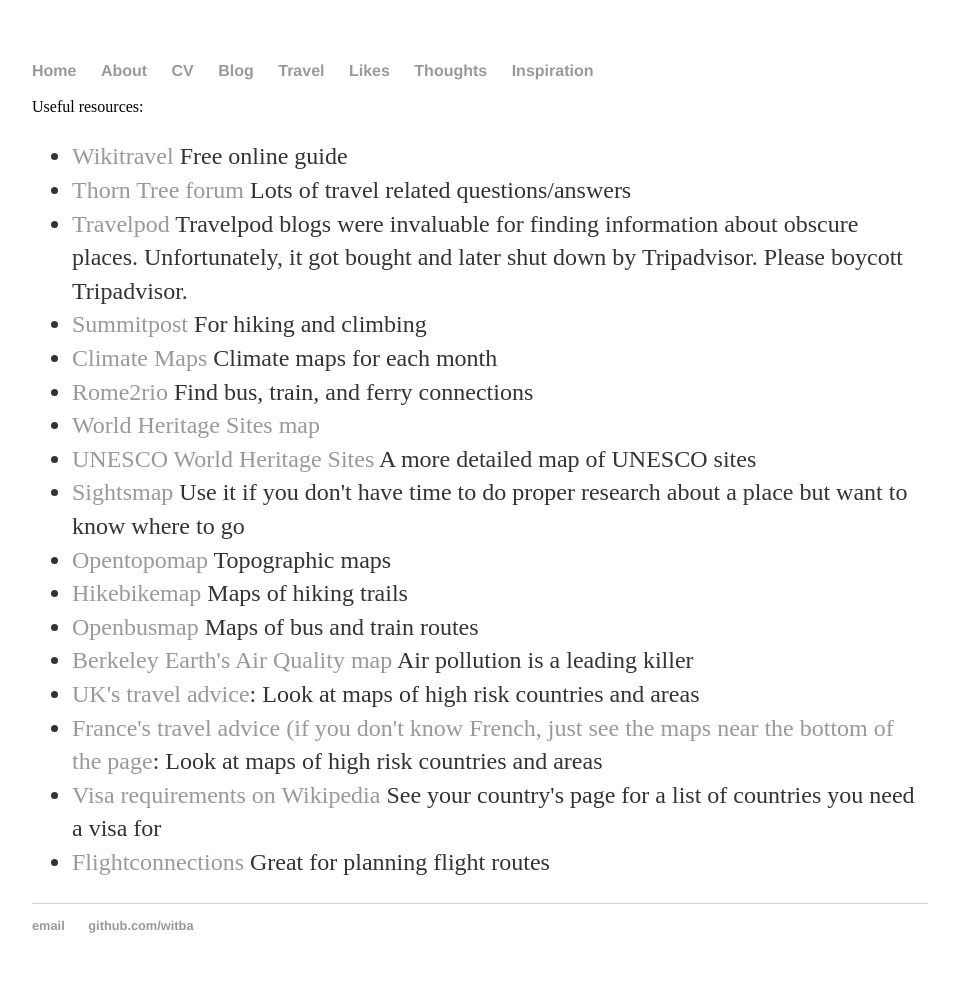
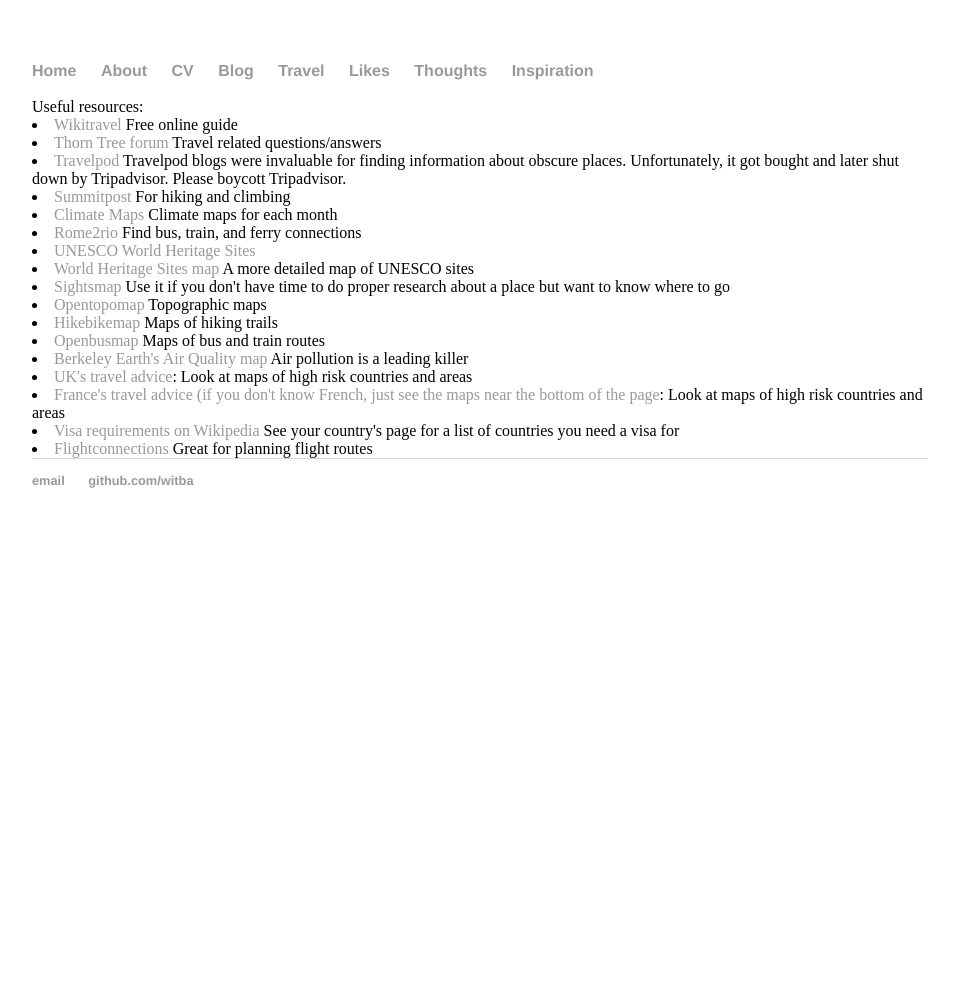
Before and after one commit to witba/witba.github.io, a Jekyll site: the page built from travel/resources.html, in a window 1280 px wide. Shown: the whole page, without its empty margins (160-1119 px from the left). Built offline with Jekyll 4.4.1, drawn with Linux system fonts in a browser that asks for light colours; after the commit the page ends 900 px from its top, so only the background shows below that.

Commit message:
Update resources.html

```diff
--- a/travel/resources.html
+++ b/travel/resources.html
@@ -5,15 +5,15 @@
 
 <div class="travel">
 Useful resources:
-<ul>
+
 <li><a href="https://wikitravel.org/en/Main_Page">Wikitravel</a> Free online guide
-<li><a href="https://www.lonelyplanet.com/thorntree/welcome">Thorn Tree forum</a> Lots of travel related questions/answers
+<li><a href="https://www.lonelyplanet.com/thorntree/welcome">Thorn Tree forum</a> Travel related questions/answers
 <li><a href="http://travelpod.com">Travelpod</a> Travelpod blogs were invaluable for finding information about obscure places. Unfortunately, it got bought and later shut down by Tripadvisor. Please boycott Tripadvisor.
 <li><a href="https://www.summitpost.org">Summitpost</a> For hiking and climbing
 <li><a href="http://climatemaps.romgens.com/">Climate Maps</a> Climate maps for each month
 <li><a href="https://www.rome2rio.com/">Rome2rio</a> Find bus, train, and ferry connections
-<li><a href="https://www.worldheritagesite.org/map">World Heritage Sites map</a>
-<li><a href="http://whc.unesco.org/en/list">UNESCO World Heritage Sites</a> A more detailed map of UNESCO sites
+<li><a href="http://whc.unesco.org/en/list">UNESCO World Heritage Sites</a>
+<li><a href="https://www.worldheritagesite.org/map">World Heritage Sites map</a> A more detailed map of UNESCO sites
 <li><a href="http://www.sightsmap.com/">Sightsmap</a> Use it if you don't have time to do proper research about a place but want to know where to go
 <li><a href="https://opentopomap.org">Opentopomap</a> Topographic maps
 <li><a href="http://hikebikemap.org">Hikebikemap</a> Maps of hiking trails
```
